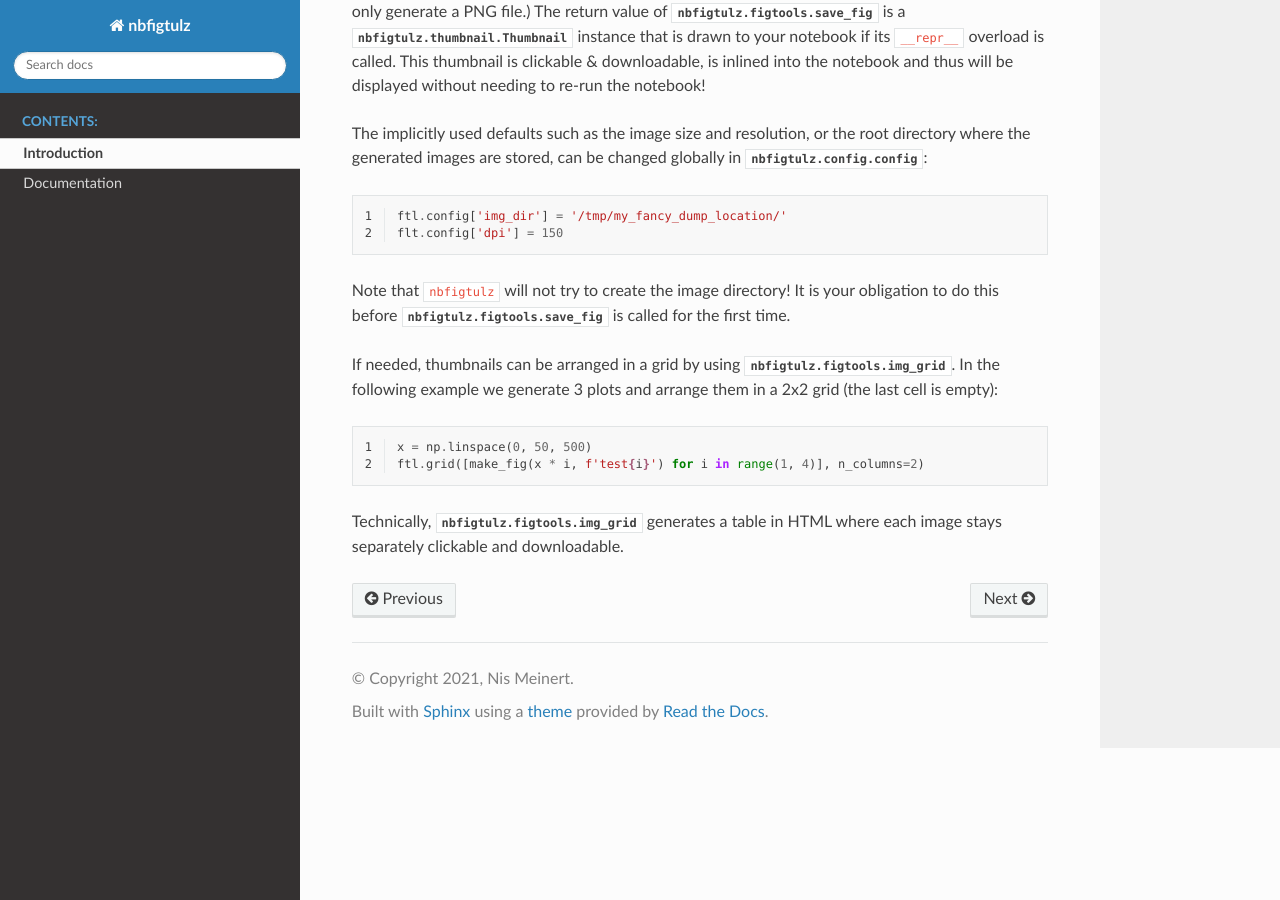
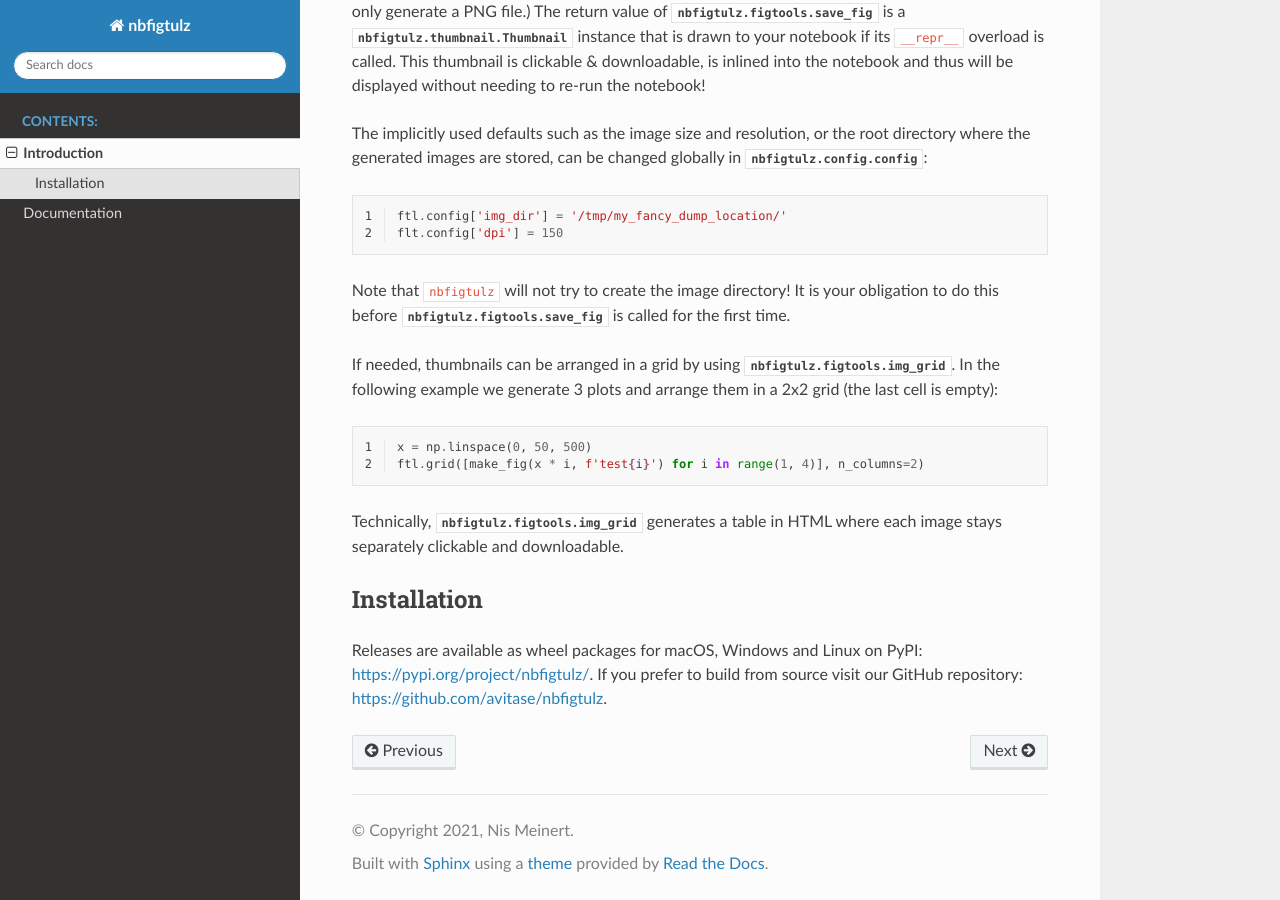
Before and after one commit to avitase/nbfigtulz, a Sphinx documentation site: the page built from docs/source/intro.rst, in a window 1280 px wide and 900 px high, scrolled down 584 px. Built offline with Sphinx 7.4.7 and the Read the Docs theme 2.0.0, drawn with Linux system fonts in a browser that asks for light colours.

Commit message:
add links to PyPI and github

```diff
--- a/docs/source/intro.rst
+++ b/docs/source/intro.rst
@@ -46,3 +46,8 @@ In the following example we generate 3 plots and arrange them in a 2x2 grid (the
   ftl.grid([make_fig(x * i, f'test{i}') for i in range(1, 4)], n_columns=2)
 
 Technically, :class:`nbfigtulz.figtools.img_grid` generates a table in HTML where each image stays separately clickable and downloadable.
+
+Installation
+^^^^^^^^^^^^
+Releases are available as wheel packages for macOS, Windows and Linux on PyPI: `https://pypi.org/project/nbfigtulz/ <https://pypi.org/project/nbfigtulz/>`_.
+If you prefer to build from source visit our GitHub repository: `https://github.com/avitase/nbfigtulz <https://github.com/avitase/nbfigtulz>`_.
```
Also changed, not shown: README.md (+8 -0 lines).
